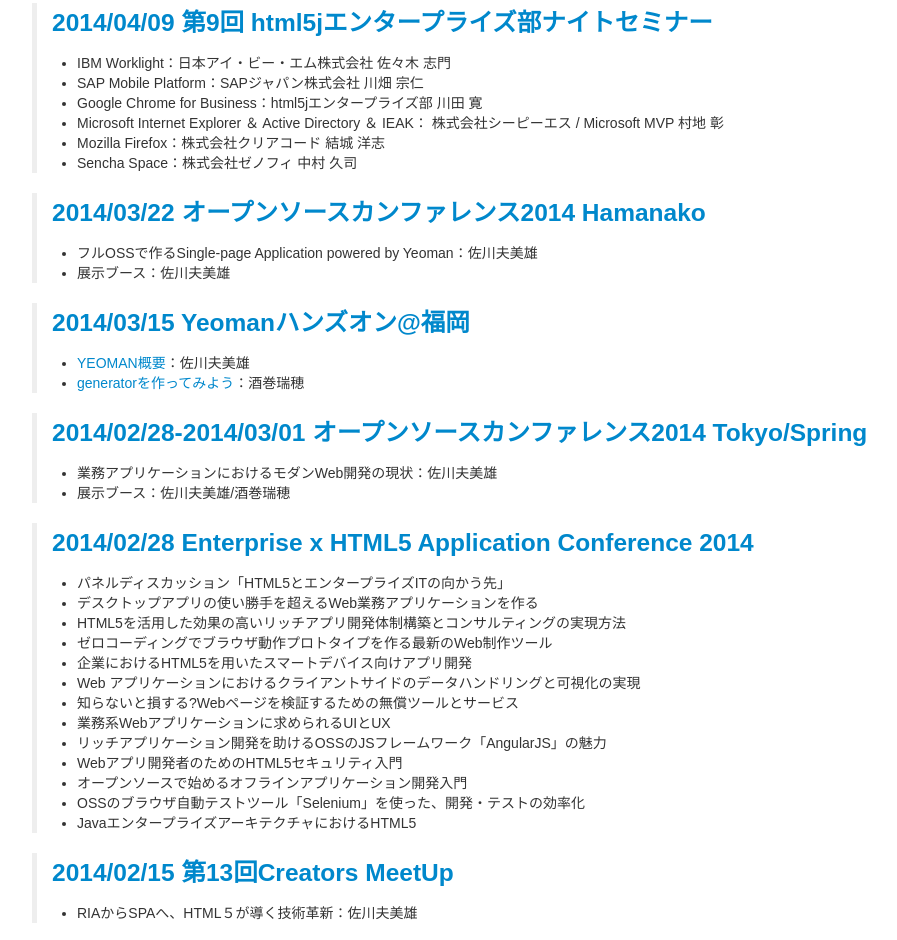
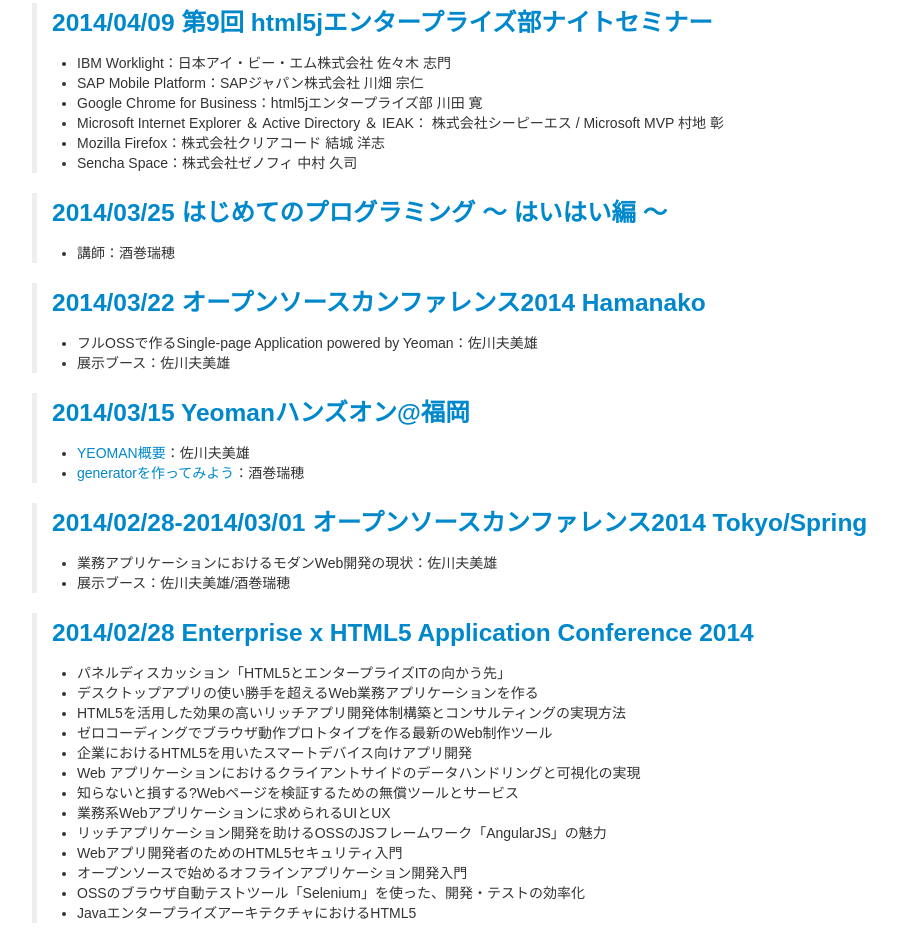
Before and after one commit to html5bizj/www.html5biz.org, a website: page posts/event_archive.html in a window 1280 px wide. Shown: the part 1250-2190 px from the top of the page, without its empty margins (43-940 px from the left). Drawn offline with nearby package versions, Linux system fonts and the light colour scheme.

Commit message:
はじめてのプログラミング ～ はいはい編 ～

```diff
--- a/posts/event_archive.html
+++ b/posts/event_archive.html
@@ -128,6 +128,16 @@
 							<li>Microsoft Internet Explorer ＆ Active Directory ＆ IEAK： 株式会社シーピーエス / Microsoft MVP 村地 彰</li>
 							<li>Mozilla Firefox：株式会社クリアコード 結城 洋志</li>
 							<li>Sencha Space：株式会社ゼノフィ 中村 久司	</li>
+						</ul>
+					</blockquote>
+					<blockquote>
+						<h3>
+							<a href="http://atnd.org/events/48518">
+								2014/03/25 はじめてのプログラミング ～ はいはい編 ～
+							</a>
+						</h3>
+						<ul>
+							<li>講師：酒巻瑞穂</li>
 						</ul>
 					</blockquote>
 					<blockquote>
```
